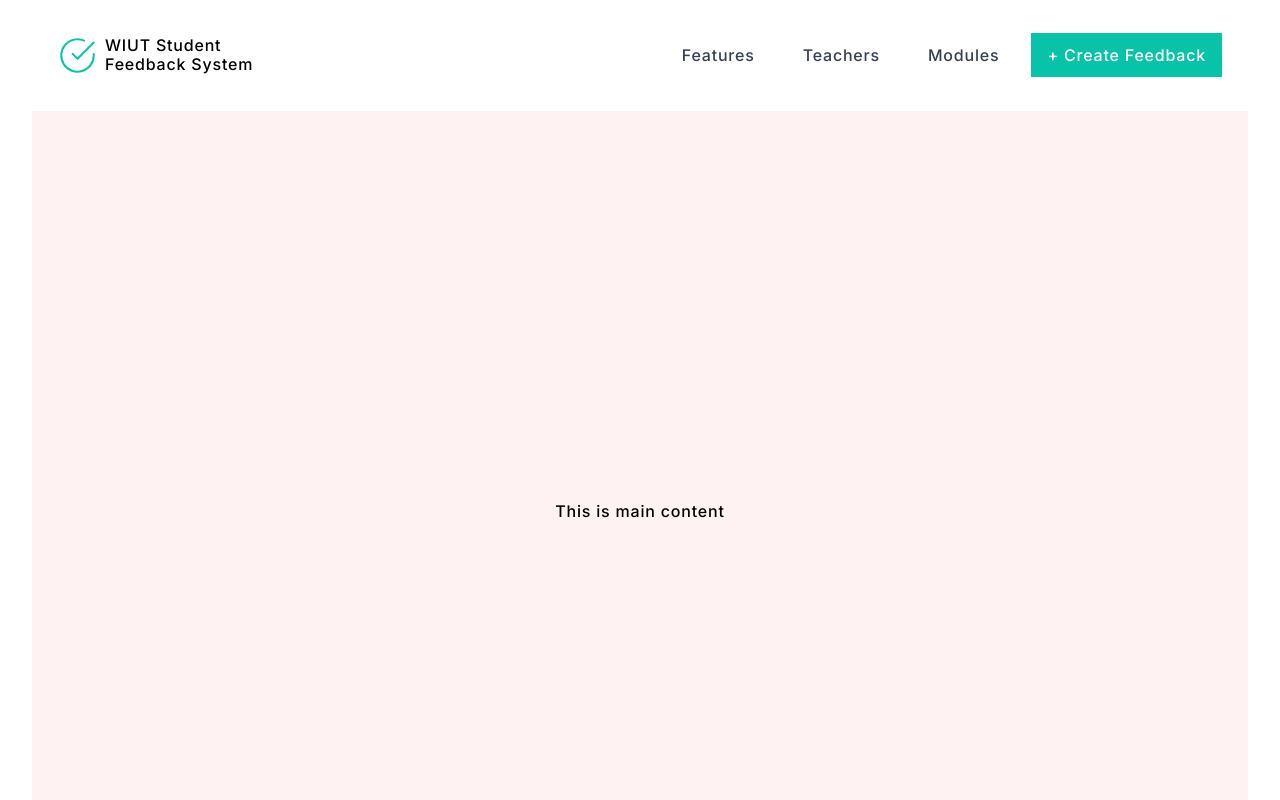
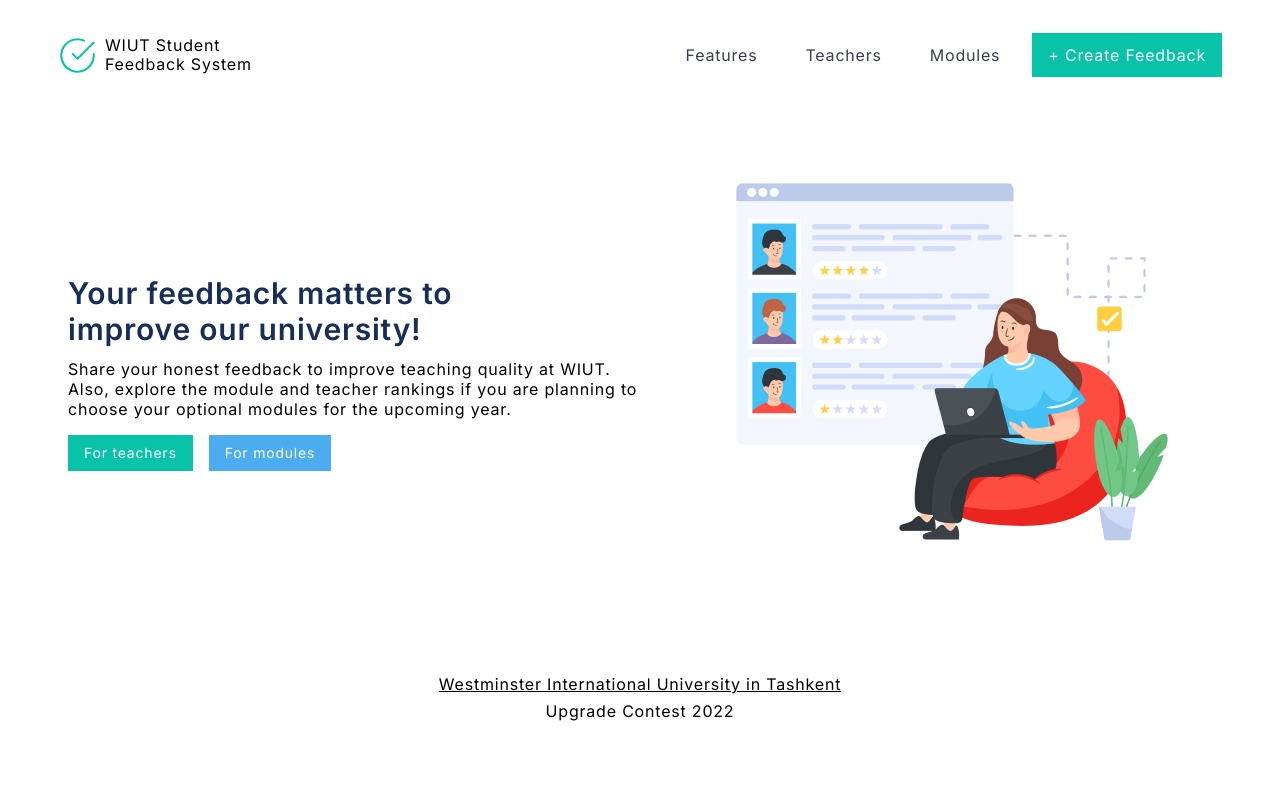
Before and after one commit to sabohat/feedback-app, a Next.js app: page / in a window 1280 px wide. Shown: the top 800 px of the page. Built offline with nearby package versions, Linux system fonts and the light colour scheme.

Commit message:
add: welcome screen

```diff
--- a/components/WelcomeScreen.js
+++ b/components/WelcomeScreen.js
@@ -1,11 +1,27 @@
 import React from "react";
 import Button from "./common/Button";
+import Image from "next/image";
 
 export default function WelcomeScreen() {
   return (
-    <div>
-      WelcomeScreen
-      <Button />
-    </div>
+    <section>
+      <div className="wrapper flex items-center justify-between">
+        <div className="w-1/2 flex flex-col justify-center space-y-3">
+          <h2 className="section-title w-[400px] text-fontBlue">
+            Your feedback matters to improve our university!
+          </h2>
+          <p className="leading-5">
+            Share your honest feedback to improve teaching quality at WIUT.
+            Also, explore the module and teacher rankings if you are planning to
+            choose your optional modules for the upcoming year.
+          </p>
+          <div className="flex space-x-4">
+            <Button title="For teachers" styles="bg-primaryGreen px-10" />
+            <Button title="For modules" styles="bg-primaryBlue px-10" />
+          </div>
+        </div>
+        <div className="bg-welcome w-[520px] h-[456px] bg-contain bg-center"></div>
+      </div>
+    </section>
   );
 }
--- a/components/common/Button.js
+++ b/components/common/Button.js
@@ -1,9 +1,11 @@
 import React from "react";
 
-export default function Button({ ...props }) {
+export default function Button({ title, styles = "" }) {
   return (
-    <button className="btn btn-primary" props>
-      Button
+    <button
+      className={` px-4 py-2 text-sm my-1 hover:scale-105 transition-transform text-white  ${styles}`}
+    >
+      {title}
     </button>
   );
 }
--- a/components/layout/Layout.js
+++ b/components/layout/Layout.js
@@ -7,7 +7,7 @@ export default function Layout({ children }) {
   const noHeaderRoutes = [];
   const router = useRouter();
   return (
-    <div className="main_container" id="iman_container">
+    <div className="main_container min-h-screen" id="iman_container">
       <div className="layout">
         {!noHeaderRoutes.includes(router.pathname) ? <Header /> : ""}
         {children}
--- a/pages/index.js
+++ b/pages/index.js
@@ -6,9 +6,8 @@ import styles from "../styles/Home.module.css";
 export default function Home() {
   return (
     <div className={styles.container}>
-      {/* <WelcomeScreen /> */}
-      <div className="w-full h-screen bg-red-50 flex items-center justify-center">
-        This is main content
+      <div className="w-full flex items-center justify-center">
+        <WelcomeScreen />
       </div>
     </div>
   );
--- a/styles/globals.css
+++ b/styles/globals.css
@@ -11,7 +11,7 @@ body {
   font-family: "Inter";
   font-size: 16px;
   font-style: normal;
-  font-weight: 500;
+  font-weight: 400;
   line-height: 19px;
   letter-spacing: 0.05em;
 }
@@ -40,15 +40,12 @@ a {
 
 /* ------------ Common --------- */
 
-.btn {
-  @apply px-3 py-1 rounded-md text-sm my-1 hover:scale-105 transition-transform;
-}
-.btn-primary {
-  @apply bg-blue-500 text-white;
+.link {
+  @apply hover:border-b border-blackFont transition-all;
 }
 
-.link {
-  @apply hover:border-b border-blackFont transition-all;
+.section-title {
+  @apply text-3xl font-bold;
 }
 
 /* ------- Header --------- */
--- a/tailwind.config.js
+++ b/tailwind.config.js
@@ -8,8 +8,12 @@ module.exports = {
     extend: {
       colors: {
         blackFont: "#363F54",
+        fontBlue: "#172E59",
         primaryGreen: "#08C3A8",
         primaryBlue: "#4BADEF",
+      },
+      backgroundImage: {
+        welcome: "url(/images/welcome.png)",
       },
     },
   },
```
Also changed, not shown: public/images/welcome.png (added).
